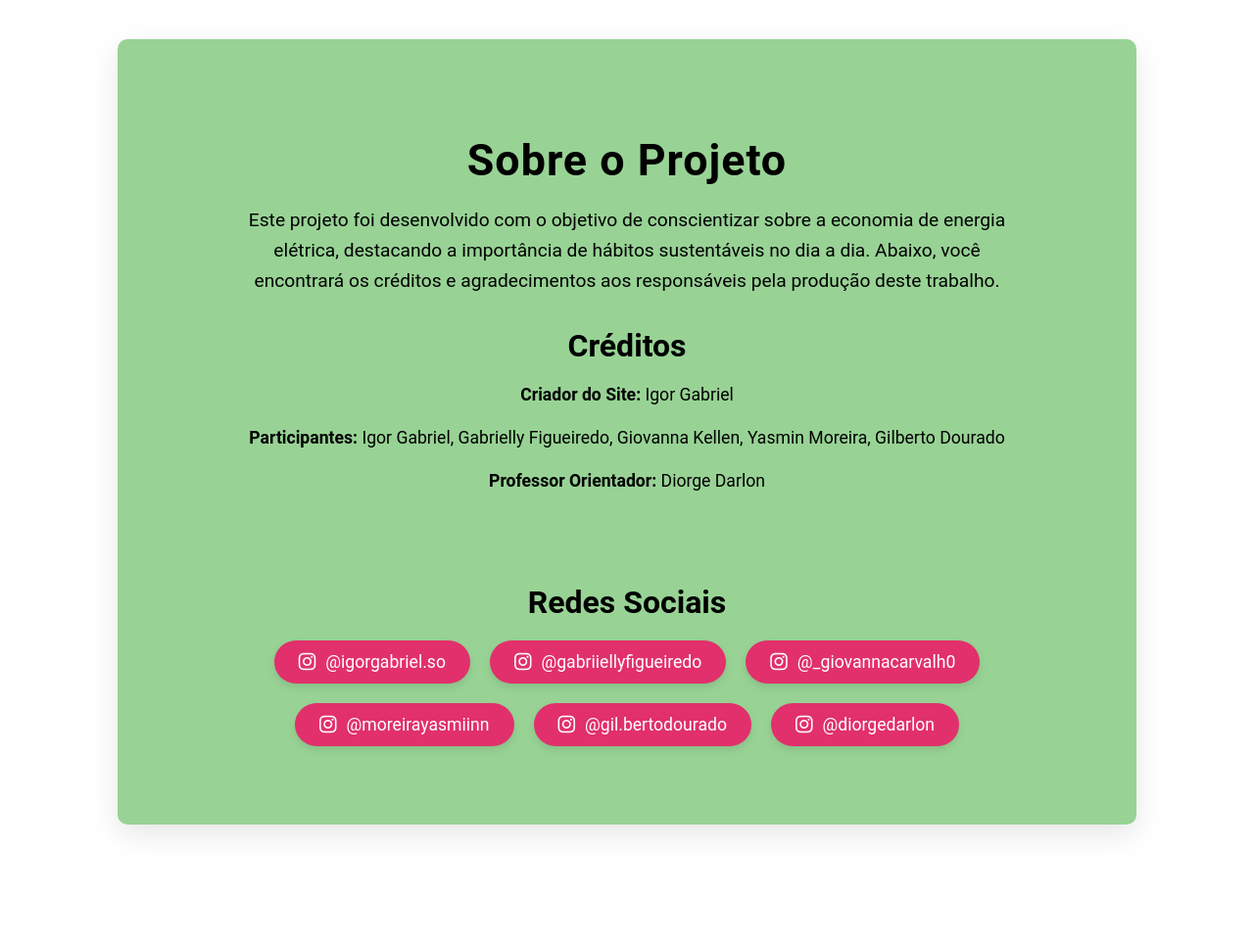
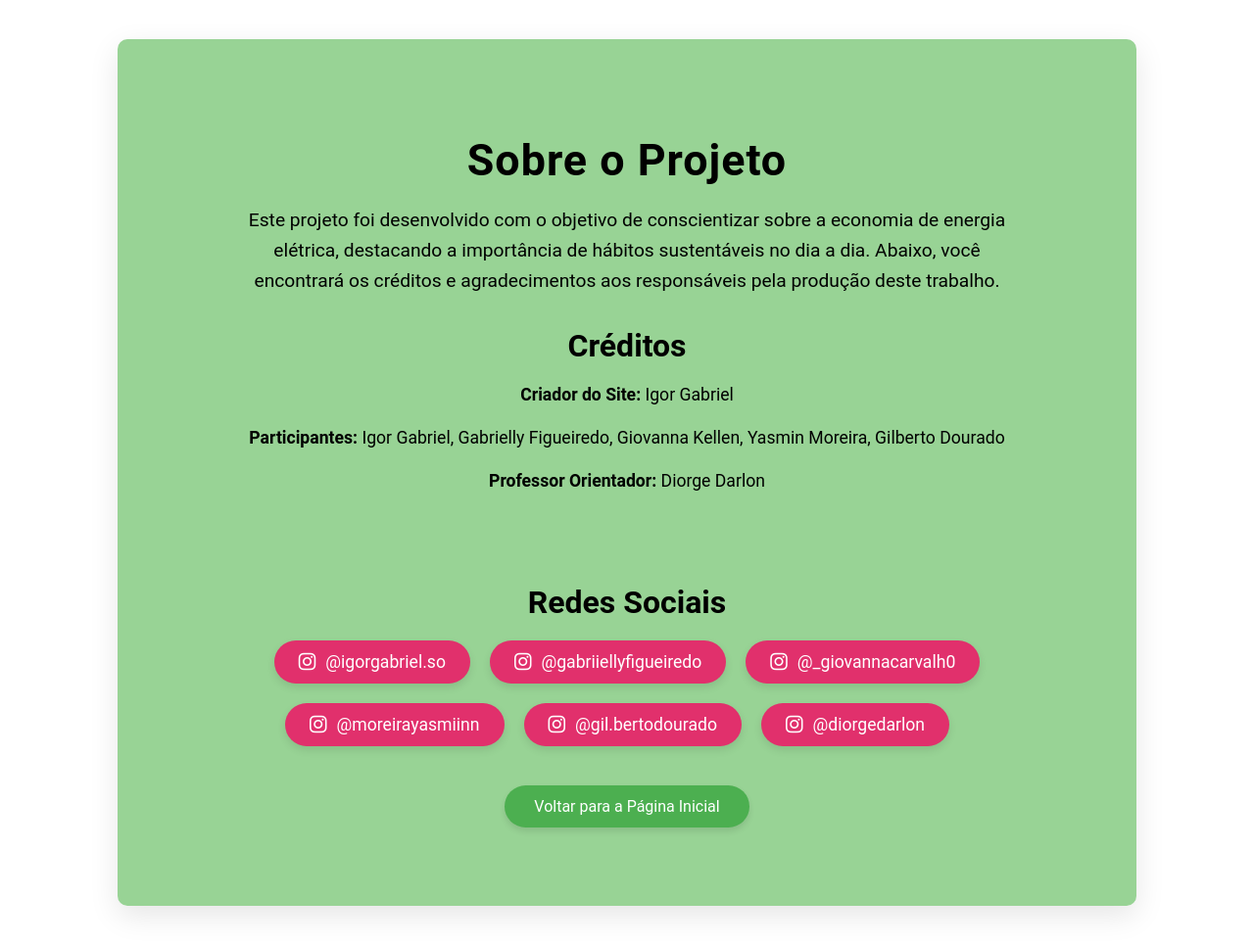
Before and after one commit to igorgabdev/Site-Trabalho-Diorge, a plain HTML site: page sobre.html in a window 1280 px wide. Shown: the whole page at 98% size. Before the commit the page ends 882 px from the top, so only its background shows below. Drawn offline with Linux system fonts and the light colour scheme.

Commit message:
update botao voltar

```diff
--- a/sobre.css
+++ b/sobre.css
@@ -125,3 +125,33 @@
     background-color: #C13584; /* Cor de hover do Instagram */
     transform: scale(1.05); /* Efeito de aumento */
   }
+
+  /* Estilo do botão "Voltar" */
+.btn-voltar {
+    background-color: #4CAF50; /* Cor de fundo */
+    color: white;
+    padding: 12px 30px;
+    font-size: 1rem;
+    text-align: center;
+    border-radius: 30px; /* Bordas arredondadas */
+    text-decoration: none; /* Remove o sublinhado do link */
+    display: inline-block;
+    margin: 0 auto; /* Centraliza o botão */
+    margin-top: 20px; /* Espaço superior */
+    box-shadow: 0 4px 6px rgba(0, 0, 0, 0.1); /* Sombra leve */
+    transition: background-color 0.3s, transform 0.3s ease;
+    display: block; /* Garante que o link se comporte como um bloco */
+    width: fit-content; /* Ajusta o tamanho do botão ao conteúdo */
+  }
+
+  /* Efeito de hover */
+  .btn-voltar:hover {
+    background-color: #388E3C; /* Cor de hover */
+    transform: scale(1.05); /* Efeito de aumento */
+  }
+
+  /* Removendo o estilo do link */
+  a:focus, a:visited, a:hover {
+    text-decoration: none; /* Sem sublinhado e sem roxo */
+    color: inherit; /* Mantém a cor original do texto */
+  }
--- a/sobre.html
+++ b/sobre.html
@@ -46,6 +46,8 @@
               <a href="https://www.instagram.com/diorgedarlon/" target="_blank" class="btn-instagram">
                 <i class="fab fa-instagram"></i> @diorgedarlon
               </a>
+<br>
+              <a href="index.html" class="btn-voltar">Voltar para a Página Inicial</a>
 
 
           </div>
```
